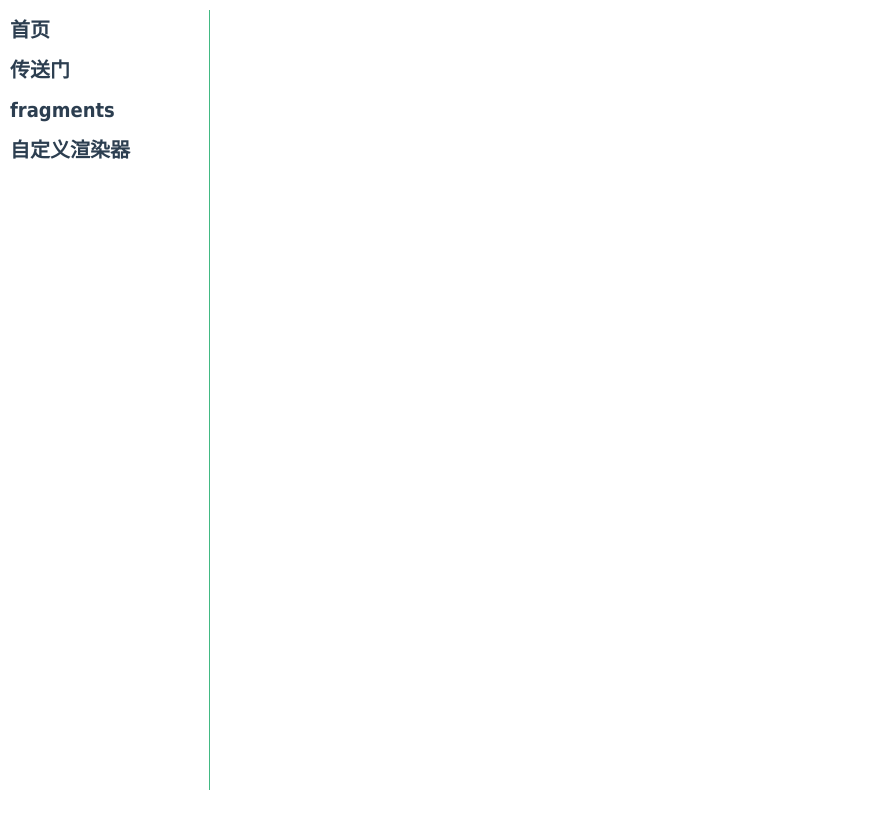
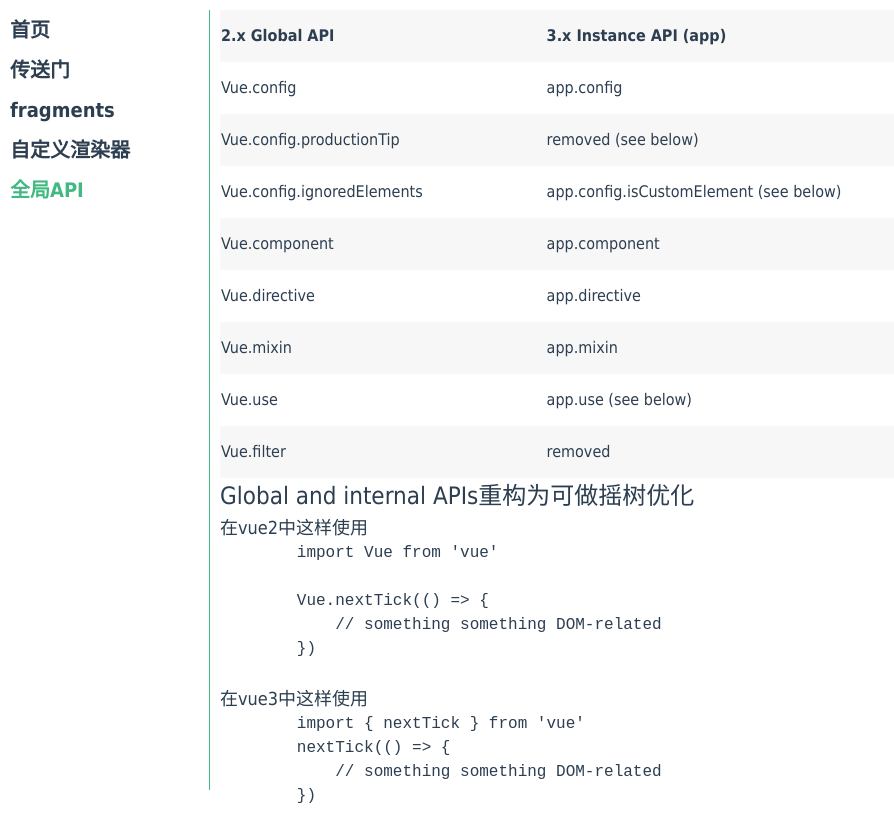
Before and after one commit to franksunhd/vue-v3, a Vue app: page /globalApi in a window 1280 px wide. Shown: the whole page, without its empty margins (0-894 px from the left). Before the commit the page ends 800 px from the top, so only its background shows below. Built offline with nearby package versions, Linux system fonts and the light colour scheme.

Commit message:
全局API

```diff
--- a/src/main.js
+++ b/src/main.js
@@ -1,4 +1,4 @@
-import {createApp, createRenderer} from 'vue';
+import {createApp, createRenderer, h} from 'vue';
 import App from './App.vue';
 import router from './router';
 import store from './store';
@@ -8,10 +8,16 @@
 import "./assets/css/common.css";
 import CanvasApp from "./views/CanvasApp";
 
+// 注意 h,use,mount,render,createRenderer 是 runtime-core的内容
+// createApp 是runtime-dom的内容
 createApp(App)
+    .component('comp', {render: () => h('h2', '我是自定义组件')})
     .use(store)
     .use(router)
     .mount('#app');
+
+// 阻止启用生产消息  在vue3中删除了
+// Vue.config.productionTip = false;
 
 let ctx, canvas;
 // 自定义渲染器
--- a/src/router/index.js
+++ b/src/router/index.js
@@ -26,6 +26,12 @@
         meta: {title: '自定义渲染器'},
         component: () => import('../views/CanvasApp')
     },
+    {
+        path: '/globalApi',
+        name: 'globalApi',
+        meta: {title: '全局API'},
+        component: () => import('../views/globalApi')
+    },
 ];
 
 const router = createRouter({
--- a/src/views/CanvasApp.vue
+++ b/src/views/CanvasApp.vue
@@ -1,5 +1,12 @@
 <template>
     <piechart @click="handleClick" :data="state.data" :x="300" :y="300" :r="200"/>
+
+    <h1>
+        要想看到这个功能,需要打开main,js中 <br>
+        `createCanvasApp(CanvasApp).mount('#demo');`
+        <br>
+        这段注释
+    </h1>
 </template>
 
 <script>
--- a/src/views/Home.vue
+++ b/src/views/Home.vue
@@ -1,4 +1,6 @@
 <template>
+    <comp/>
+    <hr>
     <div class="home">
         <h1>---ref---</h1>
         <h1>{{count}}</h1>
@@ -48,7 +50,6 @@
     <hr>
     <h2>emits用法</h2>
     <emits @my_click="onClick"/>
-    <hr>
 </template>
 
 <script>
--- /dev/null
+++ b/src/views/globalApi.vue
@@ -0,0 +1,92 @@
+<template>
+    <!--全局API-->
+    <table class="tableBox" width="800">
+        <template v-for="item in list">
+            <thead v-if="item.flag === 1">
+            <tr v-for="(val,index) in item.child" :key="index">
+                <th>{{val.left}}</th>
+                <th>{{val.right}}</th>
+            </tr>
+            </thead>
+            <tbody v-else>
+            <tr v-for="(val,index) in item.child" :key="index">
+                <td>{{val.left}}</td>
+                <td>{{val.right}}</td>
+            </tr>
+            </tbody>
+        </template>
+    </table>
+    <!--Global and internal APIs重构为可做摇树优化-->
+    <h1>Global and internal APIs重构为可做摇树优化</h1>
+    <h2>在vue2中这样使用</h2>
+    <pre style="font-size: 16px;">
+        import Vue from 'vue'
+
+        Vue.nextTick(() => {
+            // something something DOM-related
+        })
+    </pre>
+    <h2>在vue3中这样使用</h2>
+    <pre style="font-size: 16px;">
+        import { nextTick } from 'vue'
+        nextTick(() => {
+            // something something DOM-related
+        })
+    </pre>
+</template>
+
+<script>
+    import {nextTick} from 'vue';
+
+    export default {
+        name: "globalApi",
+        setup() {
+
+            let list = [
+                {
+                    flag: 1, child: [
+                        {left: '2.x Global API', right: '3.x Instance API (app)'},
+                    ]
+                },
+                {
+                    flag: 2, child: [
+                        {left: 'Vue.config', right: 'app.config'},
+                        {left: 'Vue.config.productionTip', right: 'removed (see below)'},
+                        {left: 'Vue.config.ignoredElements', right: ' app.config.isCustomElement (see below)'},
+                        {left: 'Vue.component', right: 'app.component'},
+                        {left: 'Vue.directive', right: 'app.directive'},
+                        {left: 'Vue.mixin', right: 'app.mixin'},
+                        {left: 'Vue.use', right: 'app.use (see below)'},
+                        {left: 'Vue.filter', right: 'removed'},
+                    ]
+                }
+            ];
+
+            nextTick(() => {
+                console.log('nextTick is here!!!')
+            });
+
+            return {list}
+        }
+    }
+</script>
+
+<style scoped lang="less">
+    .tableBox {
+        text-align: left;
+        font-size: 16px;
+
+        th, td {
+            height: 50px;
+            line-height: 50px;
+        }
+
+        th {
+            background-color: #f7f7f7;
+        }
+
+        tr:nth-child(even) td {
+            background-color: #f7f7f7;
+        }
+    }
+</style>
```
